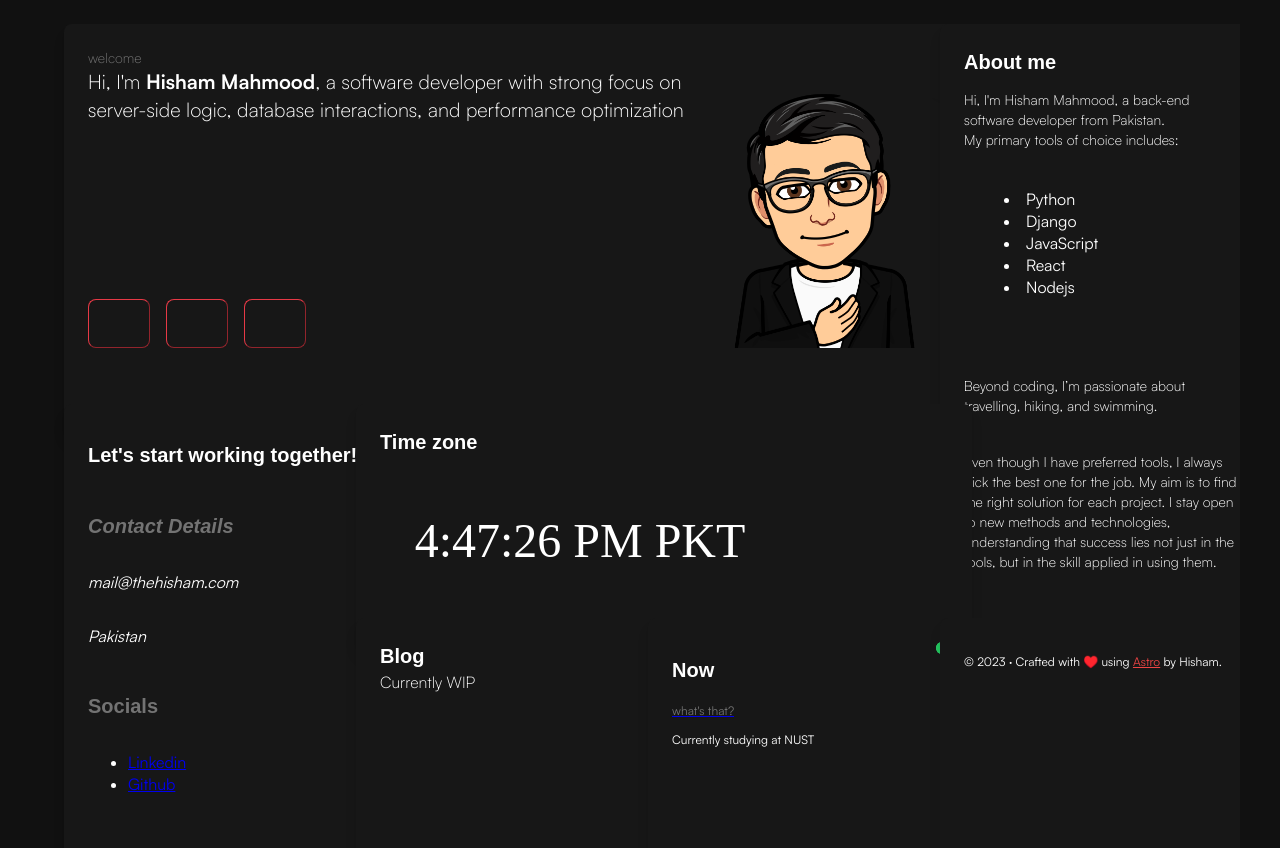
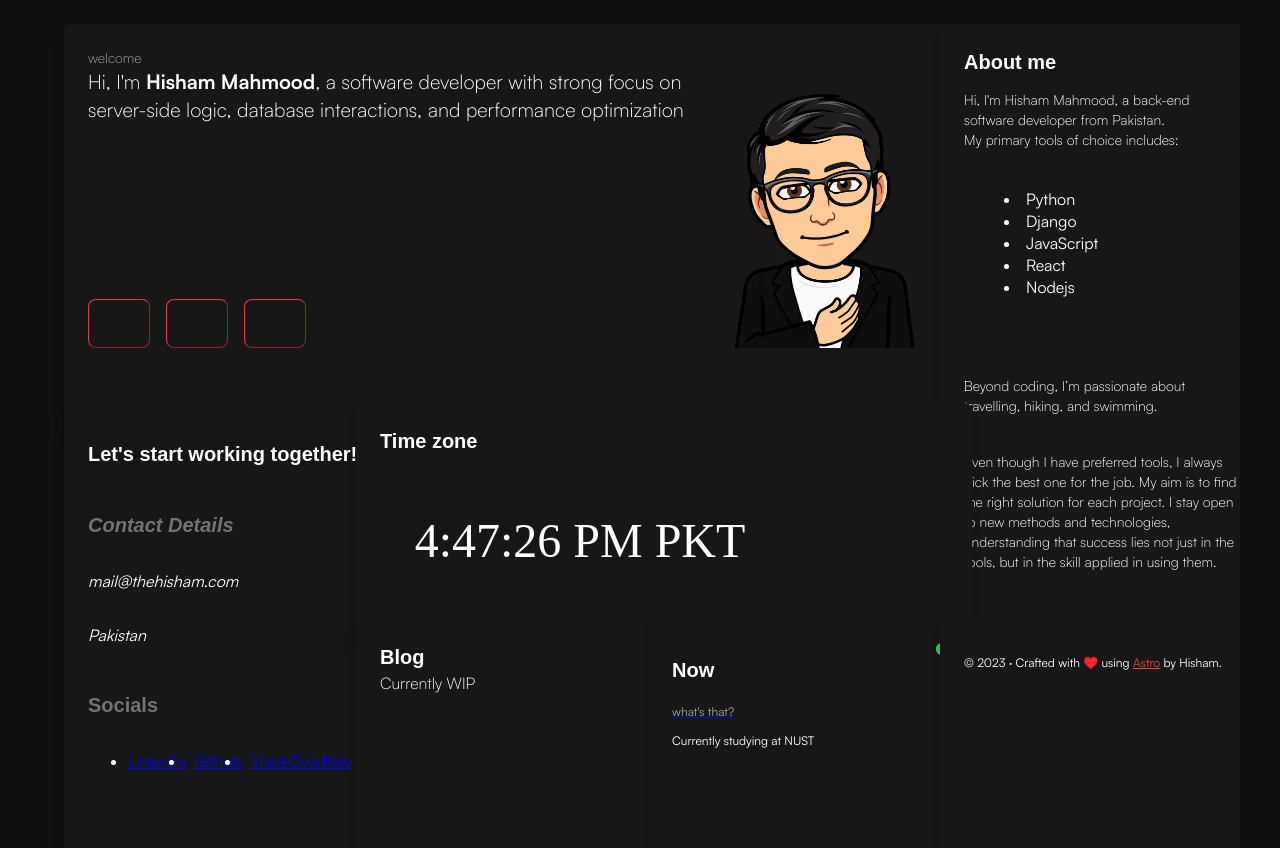
Before and after one commit to Hisham-Pak/portfolio-v2, an Astro site: page / in a window 1280 px wide. Built offline with nearby package versions, Linux system fonts and the light colour scheme; Astro itself is replaced by a stand-in of ours; some icons are missing; a web font is replaced by a local one.

Commit message:
Improve seo and accessibility

```diff
--- a/src/components/ContactsCard.astro
+++ b/src/components/ContactsCard.astro
@@ -17,12 +17,15 @@ import { LINKS } from "../lib/constants";
     </address>
     <div class="flex flex-col mt-4 w-fit">
       <h2 class="text-gray-500">Socials</h2>
-      <ul>
+      <ul class="flex">
         <li>
-          <a href={LINKS.linkedin} target="_blank">Linkedin</a>
+          <a href={LINKS.linkedin} target="_blank" class="inline-block min-w-fit w-12 h-12">Linkedin</a>
         </li>
         <li>
-          <a href={LINKS.github} target="_blank">Github</a>
+          <a href={LINKS.github} target="_blank" class="inline-block min-w-fit w-12 h-12 ml-2">Github</a>
+        </li>
+        <li>
+          <a href={LINKS.stackoverflow} target="_blank" class="inline-block min-w-fit w-12 h-12  ml-2">StackOverflow</a>
         </li>
       </ul>
     </div>
--- a/src/components/IntroCard.astro
+++ b/src/components/IntroCard.astro
@@ -10,7 +10,7 @@ import Tooltip from "./Tooltip/index";
   <div class="flex w-full h-full">
     <div class="flex flex-col justify-between md:max-h-[300px] gap-4">
       <div class="flex flex-col h-full">
-        <h6 class="text-sm font-light m-0 text-gray-500">welcome</h6>
+        <h6 class="text-sm font-light m-0 text-gray-400">welcome</h6>
         <p class="m-0 font-light text-xl">
           Hi, I'm <b class="font-bold">Hisham Mahmood</b>, a software
           developer with strong focus on server-side logic, database
--- a/src/components/Now.astro
+++ b/src/components/Now.astro
@@ -8,7 +8,7 @@ import Pulse from "./Pulse.astro";
     <div class="flex flex-col">
       <h2>Now</h2>
       <a href="https://sive.rs/nowff" target="_blank">
-        <span class="text-xs text-gray-500 cursor-pointer">what's that?</span>
+        <span class="text-xs text-gray-400 cursor-pointer">what's that?</span>
       </a>
     </div>
     <Pulse />
--- a/src/lib/constants.ts
+++ b/src/lib/constants.ts
@@ -1,4 +1,5 @@
 export const LINKS = {
   github: "https://github.com/Hisham-Pak/",
   linkedin: "https://www.linkedin.com/in/hishammahmood/",
+  stackoverflow: "https://stackoverflow.com/users/11594778/hisham-pak",
 };
```
